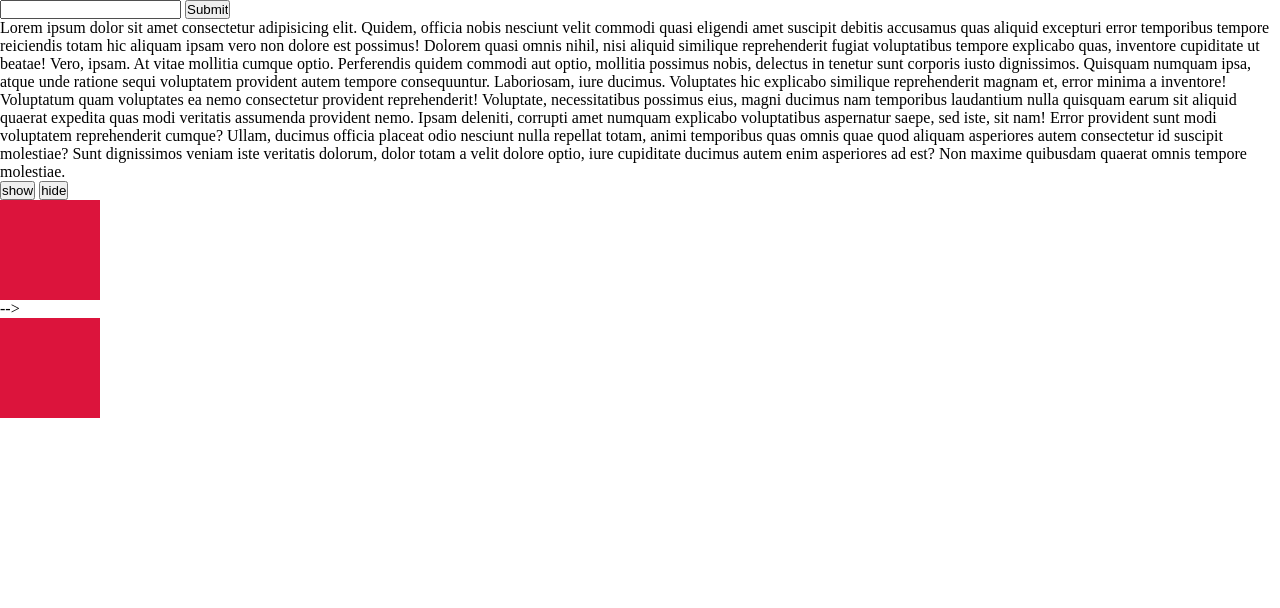
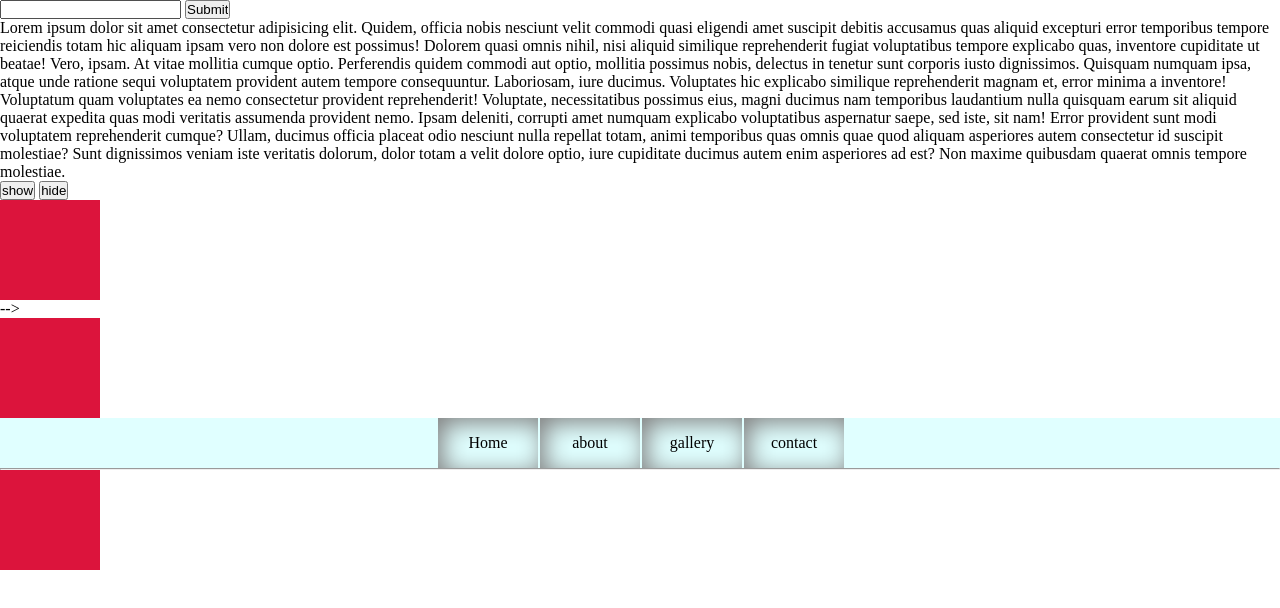
Before and after one commit to fmadihi/001-javascript, a website: page index.html in a window 1280 px wide. Shown: the top 608 px of the page. Drawn offline with Linux system fonts and the light colour scheme.

Commit message:
Update index.html

```diff
--- a/index.html
+++ b/index.html
@@ -56,6 +56,24 @@
 <button class="hide">hide</button>
 <section class="first"></section> -->
     <section class="first"></section>
+
+        <section class="menu">
+      <nav>
+        <ul>
+          <li><a href="">Home</a></li>
+          <li><a href="">about</a></li>
+          <li><a href="">gallery</a></li>
+          <li><a href="">contact</a></li>
+        </ul>
+      </nav>
+    </section>
+    <hr />
+    <section class="clear"></section>
+    <section class="first">
+      <section></section>
+      <section></section>
+      <section></section>
+    </section>
     </body>
     <!-- <script src="./node_modules/axios/dist/axios.min.js"></script> -->
     <script src="./js/main.js"></script>
```
